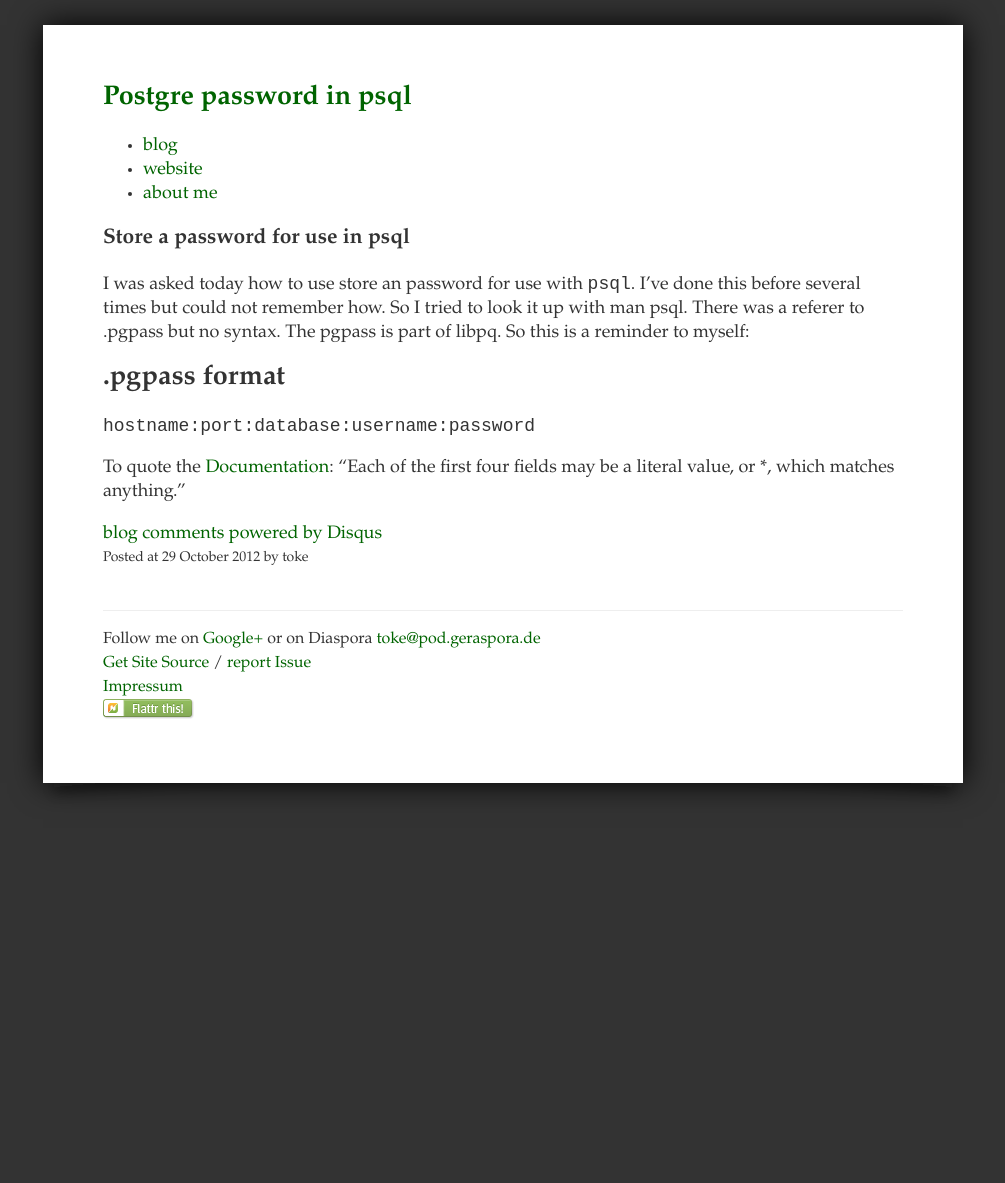
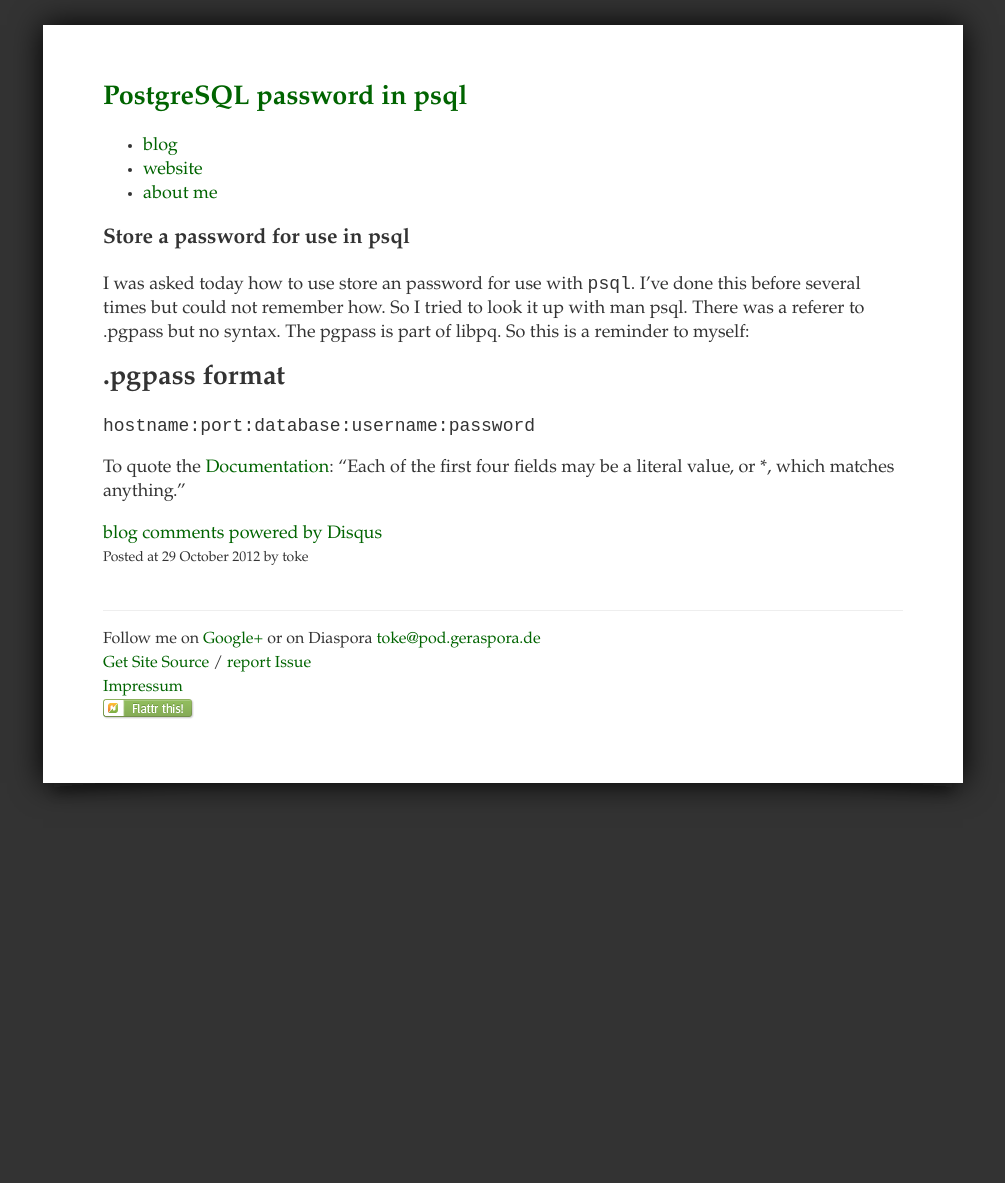
Before and after one commit to toke/toke.de, a Jekyll site: the page built from _posts/2012-02-28-pgpass.markdown, in a window 1280 px wide. Shown: the whole page, without its empty margins (137-1142 px from the left). Built offline with Jekyll 4.4.1, drawn with Linux system fonts in a browser that asks for light colours; comment, search, counter and statistics services are not loaded.

Commit message:
Fixed typo

```diff
--- a/_posts/2012-02-28-pgpass.markdown
+++ b/_posts/2012-02-28-pgpass.markdown
@@ -1,8 +1,8 @@
 ---
-title: "Postgre password in psql"
+title: "PostgreSQL password in psql"
 layout: post
 categories: [blog, db]
-tags: [postgre, psql, password, tipp]
+tags: [postgresql, psql, password, tipp]
 ---
 
 # Store a password for use in psql
```
